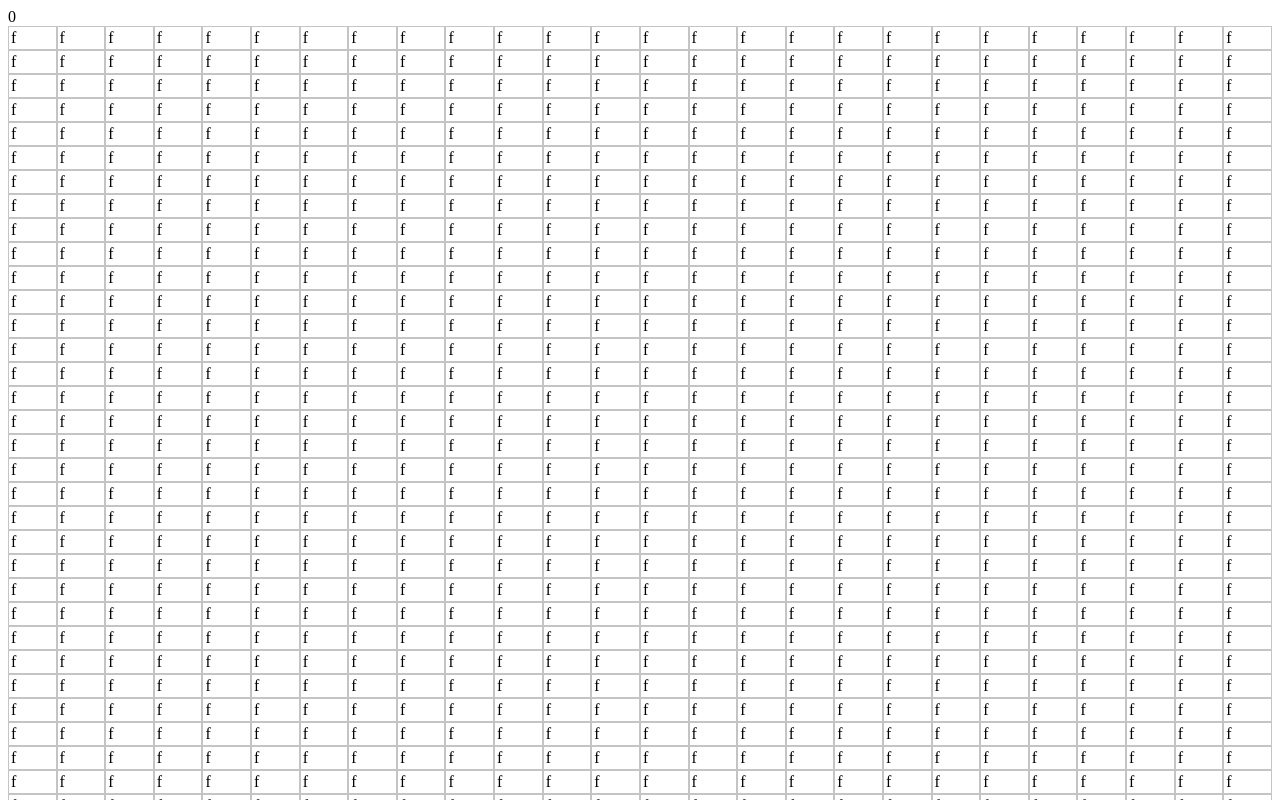
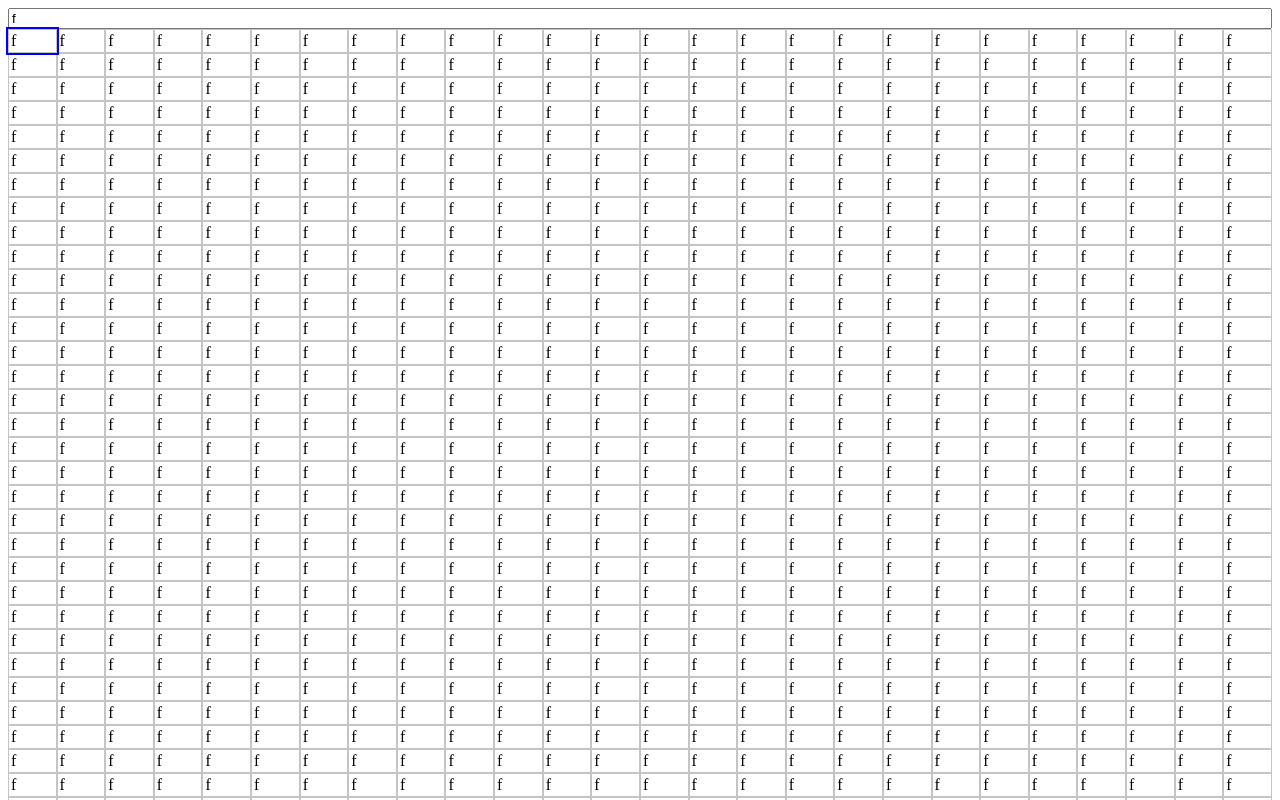
Before and after one commit to flynnai/excel-clone, a React (Create React App) app: page / in a window 1280 px wide. Shown: the top 800 px of the page. Built offline with nearby package versions, Linux system fonts and the light colour scheme.

Commit message:
Distinction between focus and selection

```diff
--- a/src/App.jsx
+++ b/src/App.jsx
@@ -11,13 +11,13 @@
     const tableWidth = useSelector((state) => state.spreadsheet.width);
     const tableHeight = useSelector((state) => state.spreadsheet.height);
     const selection = useSelector((state) => state.spreadsheet.selection);
+    const focus = useSelector((state) => state.spreadsheet.focus);
 
     const dispatch = useDispatch();
 
     useEffect(() => {
         const keydownHandler = (e) => {
-            if (Object.keys(selection).length) {
-                const [row, col] = Object.values(selection)[0];
+            const [row, col] = focus;
             if (e.key === "ArrowUp") {
                 if (row > 0) {
                     e.preventDefault();
@@ -42,9 +42,7 @@
                     // handleClick(row, col + 1);
                     cellInputRef.current.blur();
                 }
-                } else if (
-                    !["Meta", "Shift", "CapsLock", "Alt"].includes(e.key)
-                ) {
+            } else if (!["Meta", "Shift", "CapsLock", "Alt"].includes(e.key)) {
                 console.log(e.key);
                 // if necessary, clear cell contents and focus input
                 if (document.activeElement !== cellInputRef.current) {
@@ -59,7 +57,6 @@
                 }
             }
             console.log(e.key);
-            }
         };
         window.addEventListener("keydown", keydownHandler);
         return () => {
@@ -68,7 +65,7 @@
     }, [selection]);
 
     const handleCellInputChange = (e) => {
-        const [row, col] = Object.values(selection)[0];
+        const [row, col] = focus;
         dispatch(
             updateCell({
                 row,
@@ -80,18 +77,12 @@
 
     return (
         <div className={styles.main}>
-            {Object.keys(selection).length && (
             <input
                 type="text"
-                    value={
-                        spreadsheetData[Object.values(selection)[0][0]][
-                            Object.values(selection)[0][1]
-                        ].contents
-                    }
+                value={spreadsheetData[focus[0]][focus[1]].contents}
                 onChange={handleCellInputChange}
                 ref={cellInputRef}
             ></input>
-            )}
             <Spreadsheet />
         </div>
     );
--- a/src/Cell.jsx
+++ b/src/Cell.jsx
@@ -5,7 +5,7 @@
 
 const joinClasses = (...args) => args.filter(Boolean).join(" ");
 
-function Cell({ row, col, isSelected }) {
+function Cell({ row, col, isSelected, isFocused }) {
     console.log("Rerender");
     const entry = useSelector((state) => state.spreadsheet.rows[row][col]);
     const { width, height, contents } = entry;
@@ -14,7 +14,8 @@
     let cssWidth = width === null ? "auto" : `${width}px`;
     let cssHeight = height === null ? "auto" : `${height}px`;
 
-    const onClick = () => {
+    const onMouseDown = (e) => {
+        console.log(e);
         dispatch(cellClick({ row, col }));
     };
 
@@ -24,8 +25,12 @@
                 width: cssWidth,
                 height: cssHeight,
             }}
-            className={joinClasses(styles.main, isSelected && styles.selected)}
-            onClick={onClick}
+            className={joinClasses(
+                styles.main,
+                isSelected && styles.selected,
+                isFocused && styles.focused
+            )}
+            onMouseDown={onMouseDown}
         >
             {contents}
         </div>
--- a/src/Cell.module.scss
+++ b/src/Cell.module.scss
@@ -1,7 +1,16 @@
 .main {
+    box-sizing: border-box;
     padding: 2px;
     border: 1px solid #c4c4c4;
+    z-index: 0;
+
     &.selected {
-        border: 1px solid blue;
+        outline: 1px solid blue;
+        z-index: 1;
+    }
+
+    &.focused {
+        outline: 2px solid blue;
+        z-index: 1;
     }
 }
--- a/src/Spreadsheet.jsx
+++ b/src/Spreadsheet.jsx
@@ -5,16 +5,20 @@
 function Spreadsheet() {
     const spreadsheetData = useSelector((state) => state.spreadsheet.rows);
     const selection = useSelector((state) => state.spreadsheet.selection);
+    const focus = useSelector((state) => state.spreadsheet.focus);
 
     return (
         <div className={styles.main}>
             {spreadsheetData.map((row, rowNum) => (
                 <div className={styles.cellRow} key={rowNum}>
-                    {row.map((entry, colNum) => (
+                    {row.map((_, colNum) => (
                         <Cell
                             row={rowNum}
                             col={colNum}
                             isSelected={String([rowNum, colNum]) in selection}
+                            isFocused={
+                                rowNum === focus[0] && colNum === focus[1]
+                            }
                             key={colNum}
                         />
                     ))}
--- a/src/redux/slices/spreadsheetSlice.js
+++ b/src/redux/slices/spreadsheetSlice.js
@@ -18,16 +18,18 @@
         height: INIT_TABLE_HEIGHT,
         rows: [...spreadsheetDataTemplate.map((row) => [...row])],
         selection: {}, // pseudo-set of "row,col" strings
+        focus: [0, 0],
     },
     reducers: {
         // each uses "immer" under the hood
         cellClick: (state, action) => {
             const { row, col } = action.payload;
             console.log("Clicking with ", row, col);
+            state.focus = [row, col];
             // TODO temp fix
-            const selected = Object.keys(state.selection)[0];
-            delete state.selection[selected];
-            state.selection[String([row, col])] = [row, col];
+            // const selected = Object.keys(state.selection)[0];
+            // delete state.selection[selected];
+            // state.selection[String([row, col])] = [row, col];
         },
         updateCell: (state, action) => {
             const { row, col, updates } = action.payload;
```
Lines whose indentation alone changed are shown as unchanged.
